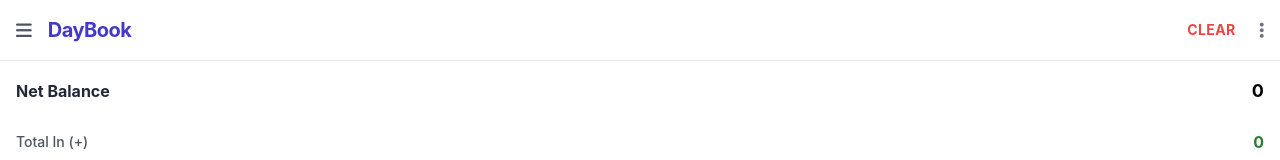
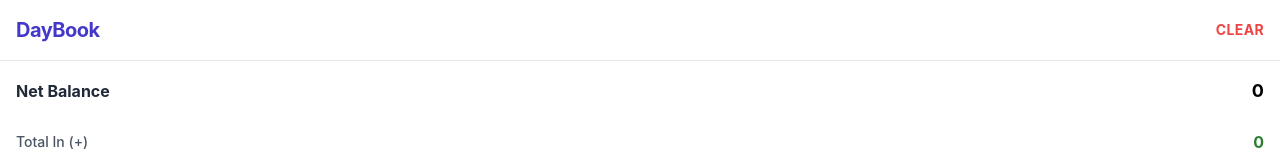
Before and after one commit to DB-db-dron/daybook, a plain HTML site: page index.html in a window 1280 px wide. Shown: the top 160 px of the page. Drawn offline with nearby package versions, Linux system fonts and the light colour scheme.

Commit message:
remove unused icons from navbar

```diff
--- a/index.html
+++ b/index.html
@@ -122,12 +122,12 @@
             <!-- NEW NAVBAR -->
             <header class="bg-white border-b p-4 flex items-center justify-between sticky top-0 z-50">
                 <div class="flex items-center">
-                    <i class="fa-solid fa-bars mr-4 text-gray-600 text-lg"></i>
+                    <!-- Bars icon removed -->
                     <h1 class="font-bold text-xl text-indigo-700 tracking-tight">DayBook</h1>
                 </div>
                 <div class="flex items-center space-x-6">
                     <button onclick="clearAllData()" class="text-red-500 font-bold text-sm uppercase tracking-wide">Clear</button>
-                    <i class="fa-solid fa-ellipsis-vertical text-gray-500 text-lg"></i>
+                    <!-- Ellipsis icon removed -->
                 </div>
             </header>
 
```
